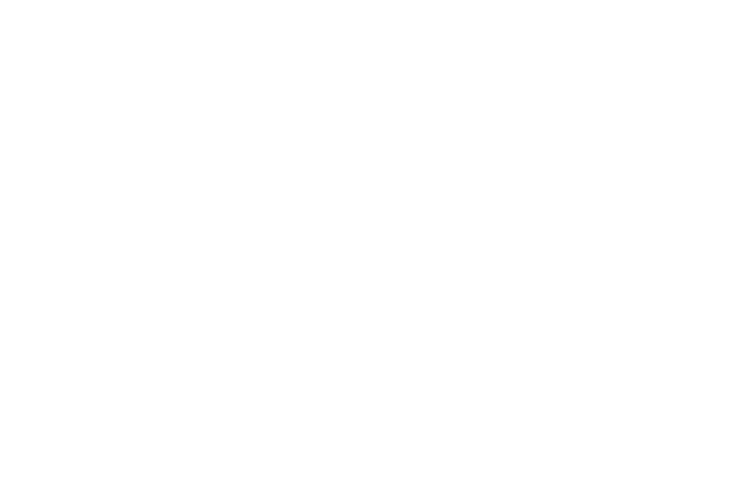
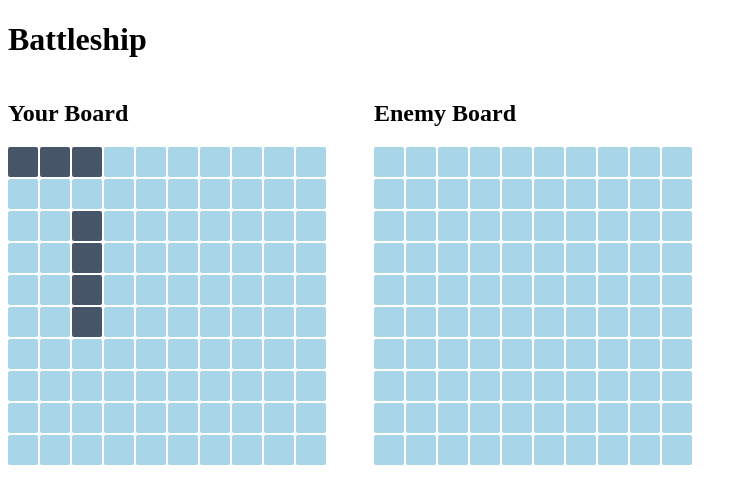
Before and after one commit to RT1811/battle-ship, a website built with webpack: page src/template.html in a window 1280 px wide. Shown: the whole page, without its empty margins (0-747 px from the left). Built offline with nearby package versions, Linux system fonts and the light colour scheme.

Commit message:
Added initial gameboard rendering

```diff
--- a/src/index.js
+++ b/src/index.js
@@ -1,4 +1,15 @@
-// src/index.js
 import "./styles.css";
+import Player from "./Player.js";
+import { renderBoard } from "./render.js";
 
-console.log("It's working!");
+const human = new Player("human");
+const computer = new Player("computer");
+
+// temporary manual placement for now - real placement UI comes later
+human.gameboard.placeShip(3, [0, 0], "horizontal");
+human.gameboard.placeShip(4, [2, 2], "vertical");
+computer.gameboard.placeShip(3, [1, 1], "horizontal");
+computer.gameboard.placeShip(4, [5, 5], "vertical");
+
+renderBoard(human.gameboard, 'player-board', false);
+renderBoard(computer.gameboard, 'enemy-board', true);
--- /dev/null
+++ b/src/render.js
@@ -0,0 +1,24 @@
+function renderBoard(gameboard, containerId, hideShips) {
+    const container = document.querySelector(`#${containerId}`);
+    container.innerHTML = '';
+
+    for (let x = 0; x < 10; x++) {
+        for (let y = 0; y < 10; y++) {
+        const cell = gameboard.board[x][y];
+        const cellDiv = document.createElement('div');
+        cellDiv.classList.add('cell');
+        cellDiv.dataset.x = x;
+        cellDiv.dataset.y = y;
+
+        if (cell.hit) {
+            cellDiv.classList.add(cell.ship ? 'hit' : 'miss');
+        } else if (cell.ship && !hideShips) {
+            cellDiv.classList.add('ship');
+        }
+
+        container.appendChild(cellDiv);
+        }
+    }
+}
+
+export { renderBoard };
--- a/src/styles.css
+++ b/src/styles.css
@@ -1,19 +1,28 @@
-* {
-  box-sizing: border-box;
-  margin: 0;
-  padding: 0;
+.boards {
+  display: flex;
+  gap: 3rem;
 }
 
-body {
-  font-family: system-ui, -apple-system, "Segoe UI", Roboto, sans-serif;
+.board {
+  display: grid;
+  grid-template-columns: repeat(10, 30px);
+  grid-template-rows: repeat(10, 30px);
+  gap: 2px;
 }
 
-dialog {
-  border: none;
-  border-radius: 8px;
-  padding: 2rem;
+.cell {
+  background-color: #a8d5e8;
+  border-radius: 2px;
 }
 
-dialog::backdrop {
-  background: rgb(0 0 0 / 50%);
+.cell.ship {
+  background-color: #475569;
 }
+
+.cell.hit {
+  background-color: #dc2626;
+}
+
+.cell.miss {
+  background-color: #e2e8f0;
+}
--- a/src/template.html
+++ b/src/template.html
@@ -1,11 +1,23 @@
-<!-- src/template.html -->
 <!DOCTYPE html>
 <html lang="en">
 <head>
   <meta charset="UTF-8">
   <meta name="viewport" content="width=device-width, initial-scale=1.0">
-  <title>Document</title>
+  <title>Battleship</title>
 </head>
 <body>
+  <h1>Battleship</h1>
+  <p id="status"></p>
+
+  <div class="boards">
+    <div>
+      <h2>Your Board</h2>
+      <div id="player-board" class="board"></div>
+    </div>
+    <div>
+      <h2>Enemy Board</h2>
+      <div id="enemy-board" class="board"></div>
+    </div>
+  </div>
 </body>
 </html>
```
Also changed, not shown: package.json (+4 -4 lines).
